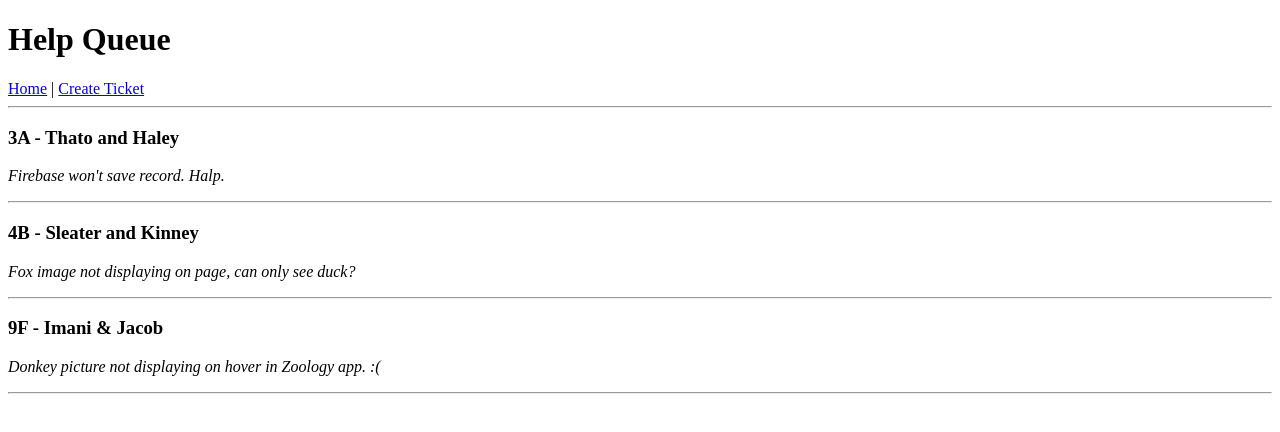
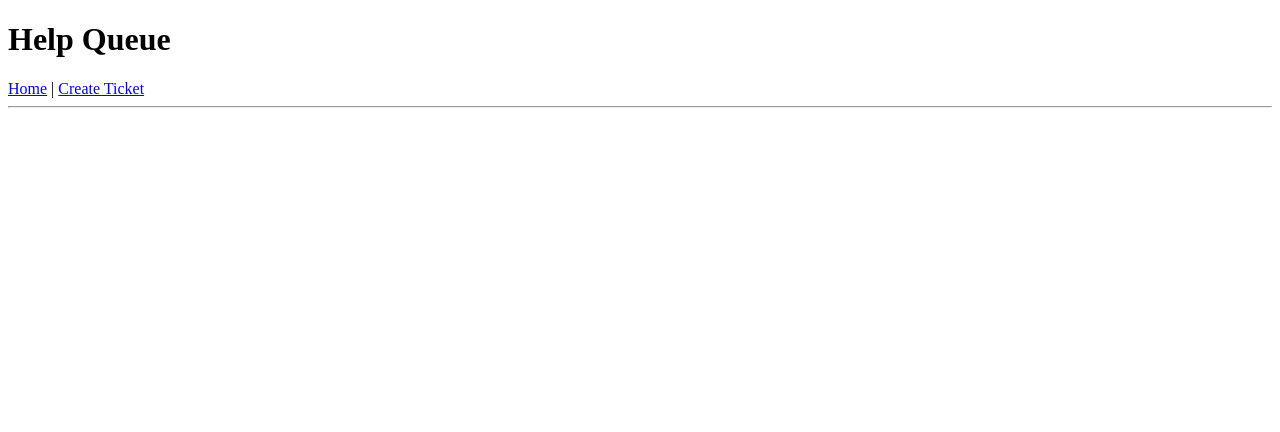
Before and after one commit to kevinahn7/react-help-queue, a React app: page / in a window 1280 px wide. Shown: the top 432 px of the page. Built offline with nearby package versions, Linux system fonts and the light colour scheme.

Commit message:
Add lifting state to project

```diff
--- a/src/components/App.jsx
+++ b/src/components/App.jsx
@@ -5,17 +5,34 @@
 import { Switch, Route } from 'react-router-dom';
 import Error404 from './Error404';
 
-function App(){
+class App extends React.Component {
+
+  constructor(props) {
+    super(props);
+    this.state = {
+      masterTicketList: []
+    };
+    this.handleAddingNewTicketToList = this.handleAddingNewTicketToList.bind(this);
+  }
+
+  handleAddingNewTicketToList(newTicket) {
+    let newMasterTicketList = this.state.masterTicketList.slice();
+    newMasterTicketList.push(newTicket);
+    this.setState({masterTicketList: newMasterTicketList});
+  }
+
+  render() {
     return (
       <div>
         <Header/>
         <Switch>
-        <Route exact path='/' component={TicketList} />
-        <Route path='/newticket' component={NewTicketControl} />
+          <Route exact path='/' render={()=><TicketList ticketList={this.state.masterTicketList} />}  />
+          <Route path='/newticket' render={()=><NewTicketControl onNewTicketCreation={this.handleAddingNewTicketToList} />} />
           <Route component={Error404} />
         </Switch>
       </div>
     );
   }
+}
 
 export default App;
--- a/src/components/NewTicketControl.jsx
+++ b/src/components/NewTicketControl.jsx
@@ -1,6 +1,8 @@
 import React from 'react';
 import ConfirmationQuestions from './ConfirmationQuestions';
 import NewTicketForm from './NewTicketForm';
+import PropTypes from 'prop-types';
+
 
 class NewTicketControl extends React.Component {
 
@@ -19,7 +21,7 @@
   render() {
     let currentlyVisibleContent = null;
     if (this.state.formVisibleOnPage){
-      currentlyVisibleContent = <NewTicketForm />;
+      currentlyVisibleContent = <NewTicketForm onNewTicketCreation={this.props.onNewTicketCreation}/>;
     } else {
       currentlyVisibleContent = <ConfirmationQuestions onTroubleshootingConfirmation={this.handleTroubleshootingConfirmation} />;
     }
@@ -31,4 +33,8 @@
   }
 }
 
+NewTicketControl.propTypes = {
+  onNewTicketCreation: PropTypes.func
+};
+
 export default NewTicketControl;
--- a/src/components/NewTicketForm.jsx
+++ b/src/components/NewTicketForm.jsx
@@ -1,24 +1,45 @@
 import React from 'react';
+import PropTypes from 'prop-types';
 
-function NewTicketForm(){
+function NewTicketForm(props){
+  let _names = null;
+  let _location = null;
+  let _issue = null;
+
+  function handleNewTicketFormSubmission(event) {
+    event.preventDefault();
+    props.onNewTicketCreation({names: _names.value, location: _location.value, issue: _issue.value});
+    _names.value = '';
+    _location.value = '';
+    _issue.value = '';
+  }
+
+
   return (
     <div>
-      <form>
+      <form onSubmit={handleNewTicketFormSubmission}>
         <input
           type='text'
           id='names'
-          placeholder='Pair Names'/>
+          placeholder='Pair Names'
+          ref={(input) => {_names = input;}}/>
         <input
           type='text'
           id='location'
-          placeholder='Location'/>
+          placeholder='Location'
+          ref={(input) => {_location = input;}}/>
         <textarea
           id='issue'
-          placeholder='Describe your issue.'/>
+          placeholder='Describe your issue.'
+          ref={(textarea) => {_issue = textarea;}}/>
         <button type='submit'>Help!</button>
       </form>
     </div>
   );
 }
 
+NewTicketForm.propTypes = {
+  onNewTicketCreation: PropTypes.func
+};
+
 export default NewTicketForm;
--- a/src/components/TicketList.jsx
+++ b/src/components/TicketList.jsx
@@ -1,29 +1,12 @@
 import React from 'react';
 import Ticket from './Ticket';
+import PropTypes from 'prop-types';
 
-var masterTicketList = [
-  {
-    names: 'Thato and Haley',
-    location: '3A',
-    issue: 'Firebase won\'t save record. Halp.'
-  },
-  {
-    names: 'Sleater and Kinney',
-    location: '4B',
-    issue: 'Fox image not displaying on page, can only see duck?'
-  },
-  {
-    names: 'Imani & Jacob',
-    location: '9F',
-    issue: 'Donkey picture not displaying on hover in Zoology app. :('
-  }
-];
-
-function TicketList(){
+function TicketList(props){
   return (
     <div>
       <hr/>
-      {masterTicketList.map((ticket, index) =>
+      {props.ticketList.map((ticket, index) =>
         <Ticket names={ticket.names}
           location={ticket.location}
           issue={ticket.issue}
@@ -33,4 +16,8 @@
   );
 }
 
+TicketList.propTypes = {
+  ticketList: PropTypes.array
+};
+
 export default TicketList;
```
Lines whose indentation alone changed are shown as unchanged.
